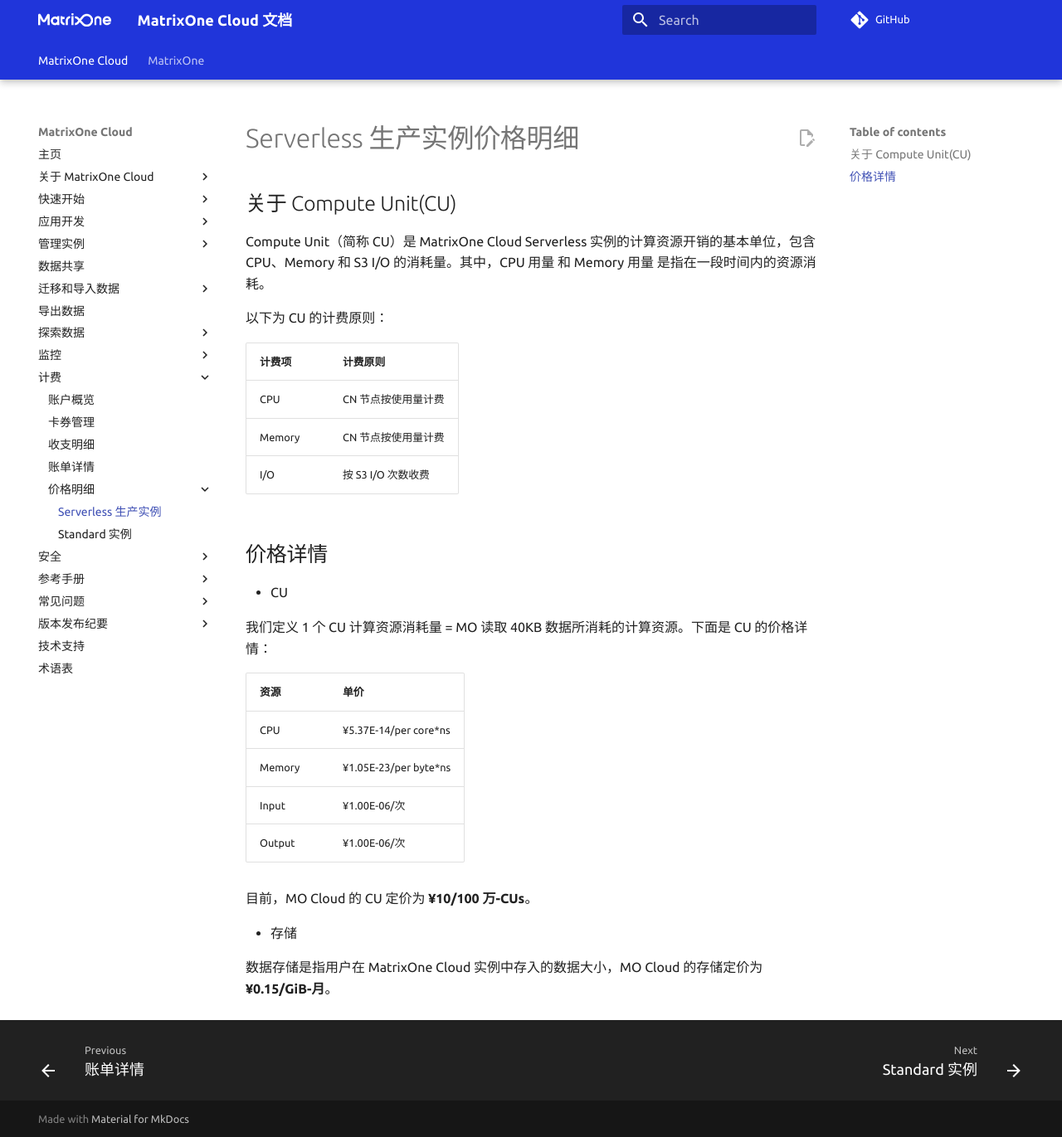
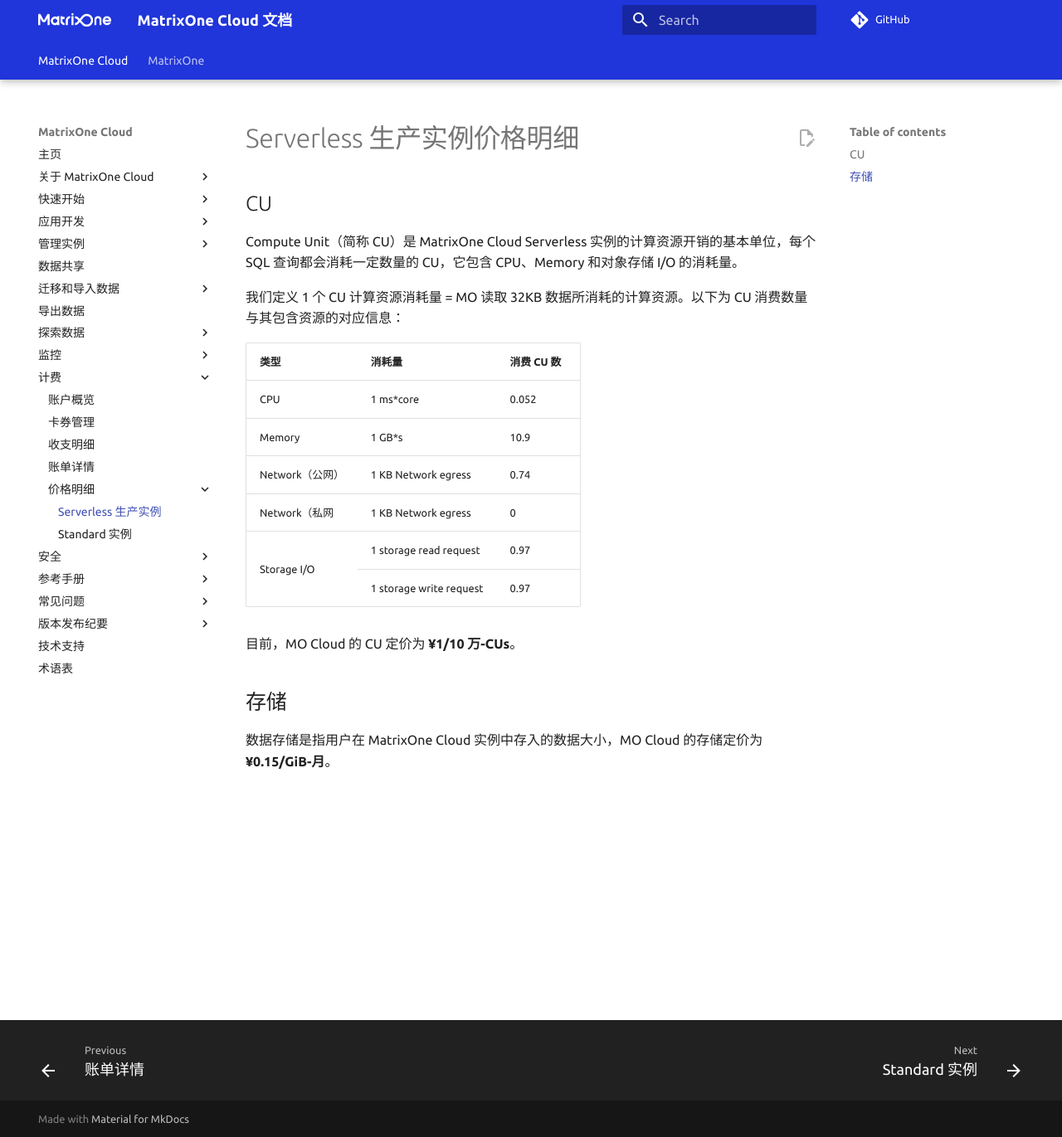
Before and after one commit to yangj1211/moc-docs, an MkDocs documentation site: the page built from docs/MatrixOne-Cloud/Charging/price-detail/price-detail-serverless.md, in a window 1280 px wide and 1371 px high. Shown: the whole window at 83% size. Built offline with MkDocs 1.6.1 and Material for MkDocs 9.7.7, drawn with Linux system fonts in a browser that asks for light colours; comment, search, counter and statistics services are not loaded; the version menu is left out.

Commit message:
update price detail

```diff
--- a/docs/MatrixOne-Cloud/Charging/price-detail/price-detail-serverless.md
+++ b/docs/MatrixOne-Cloud/Charging/price-detail/price-detail-serverless.md
@@ -1,32 +1,50 @@
 # Serverless 生产实例价格明细
 
-## 关于 Compute Unit(CU)
+## CU
 
-Compute Unit（简称 CU）是 MatrixOne Cloud Serverless 实例的计算资源开销的基本单位，包含 CPU、Memory 和 S3 I/O 的消耗量。其中，CPU 用量 和 Memory 用量 是指在一段时间内的资源消耗。
+Compute Unit（简称 CU）是 MatrixOne Cloud Serverless 实例的计算资源开销的基本单位，每个 SQL 查询都会消耗一定数量的 CU，它包含 CPU、Memory 和对象存储 I/O 的消耗量。
 
-以下为 CU 的计费原则：
+我们定义 1 个 CU 计算资源消耗量 = MO 读取 32KB 数据所消耗的计算资源。以下为 CU 消费数量与其包含资源的对应信息：
 
-| 计费项    | 计费原则           |
-| -------- | ------------------|
-| CPU      | CN 节点按使用量计费  |
-| Memory   | CN 节点按使用量计费  |
-| I/O      | 按 S3 I/O 次数收费        |
+<table>
+  <tr>
+    <th>类型</th>
+    <th>消耗量</th>
+    <th>消费 CU 数</th>
+  </tr>
+  <tr>
+    <td >CPU</td>
+    <td>1 ms*core</td>
+    <td>0.052</td>
+  </tr>
+  <tr>
+    <td >Memory</td>
+    <td>1 GB*s </td>
+    <td>10.9 </td>
+  </tr>
+  <tr>
+    <td >Network（公网）</td>
+    <td>1 KB Network egress</td>
+    <td> 0.74</td>
+  </tr>
+  <tr>
+    <td> Network（私网</td>
+    <td>1 KB Network egress</td>
+    <td>0</td>
+  </tr>
+  <tr>
+    <td rowspan="2" style="vertical-align: middle;">Storage I/O</td>
+    <td>1 storage read request </td>
+    <td> 0.97 </td>
+  </tr>
+  <tr>
+    <td>1 storage write request</td>
+    <td>0.97</td>
+  </tr>
+</table>
 
-## 价格详情
+目前，MO Cloud 的 CU 定价为 **¥1/10 万-CUs**。
 
-- CU
-
-我们定义 1 个 CU 计算资源消耗量 = MO 读取 40KB 数据所消耗的计算资源。下面是 CU 的价格详情：
-
-| 资源      | 单价                     |
-| -------- | ------------------------ |
-| CPU      |  ¥5.37E-14/per core*ns   |
-| Memory   |  ¥1.05E-23/per byte*ns   |
-| Input    |  ¥1.00E-06/次            |
-| Output   |  ¥1.00E-06/次            |
-
-目前，MO Cloud 的 CU 定价为 **¥10/100 万-CUs**。
-
-- 存储
+## 存储
 
 数据存储是指用户在 MatrixOne Cloud 实例中存入的数据大小，MO Cloud 的存储定价为 **¥0.15/GiB-月**。
```
